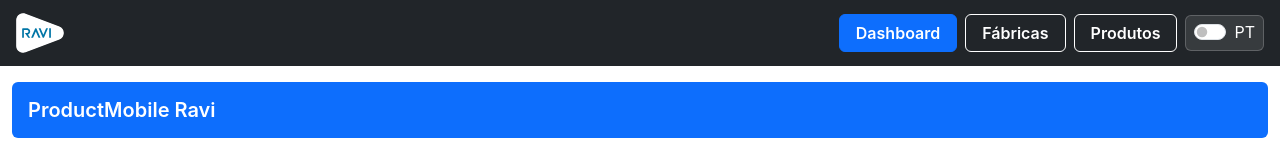
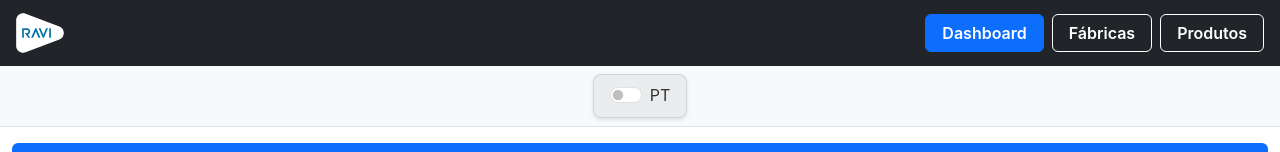
Before and after one commit to gustavo-devfull/ProdMori, a React (Create React App) app: page / in a window 1280 px wide. Shown: the top 152 px of the page. Built offline with nearby package versions, Linux system fonts and the light colour scheme; no server answers.

Commit message:
Move language toggle below header and make it available on all pages

```diff
--- a/src/App.js
+++ b/src/App.js
@@ -2,6 +2,7 @@
 import { Routes, Route } from 'react-router-dom';
 import { Container } from 'react-bootstrap';
 import AppHeader from './components/AppHeader';
+import LanguageToggle from './components/LanguageToggle';
 import ErrorBoundary from './components/ErrorBoundary';
 import Dashboard from './pages/Dashboard';
 import Factories from './pages/Factories';
@@ -13,6 +14,7 @@
     <LanguageProvider>
       <div className="min-vh-100 d-flex flex-column">
         <AppHeader />
+        <LanguageToggle />
         <Container fluid className="flex-grow-1 py-3">
           <ErrorBoundary>
             <Routes>
--- a/src/components/AppHeader.js
+++ b/src/components/AppHeader.js
@@ -88,18 +88,6 @@
         >
           {t('Produtos', '产品')}
         </Button>
-
-        {/* Language Toggle */}
-        <div className="language-toggle-container">
-          <Form.Check
-            type="switch"
-            id="language-switch"
-            label={language === 'pt' ? 'PT' : '中文'}
-            checked={language === 'zh'}
-            onChange={toggleLanguage}
-            style={{ color: 'white' }}
-          />
-        </div>
       </Nav>
     </Navbar>
   );
--- /dev/null
+++ b/src/components/LanguageToggle.js
@@ -0,0 +1,24 @@
+import React from 'react';
+import { Form } from 'react-bootstrap';
+import { useLanguage } from '../contexts/LanguageContext';
+
+const LanguageToggle = () => {
+  const { language, toggleLanguage } = useLanguage();
+
+  return (
+    <div className="d-flex justify-content-center py-2 bg-light border-bottom">
+      <div className="language-toggle-container">
+        <Form.Check
+          type="switch"
+          id="language-switch"
+          label={language === 'pt' ? 'PT' : '中文'}
+          checked={language === 'zh'}
+          onChange={toggleLanguage}
+          style={{ color: '#333' }}
+        />
+      </div>
+    </div>
+  );
+};
+
+export default LanguageToggle;
--- a/src/styles/custom.css
+++ b/src/styles/custom.css
@@ -14,9 +14,9 @@
 }
 
 #language-switch .form-check-label {
-  color: white !important;
+  color: #333 !important;
   font-size: 0.9rem;
-  font-weight: 500;
+  font-weight: 600;
   margin-left: 8px;
 }
 
@@ -27,7 +27,7 @@
 
 #language-switch .form-check-input {
   background-color: transparent;
-  border-color: white;
+  border-color: #666;
   width: 2.5rem;
   height: 1.25rem;
 }
@@ -41,14 +41,16 @@
   display: flex;
   align-items: center;
   gap: 8px;
-  padding: 4px 8px;
-  border-radius: 6px;
-  background-color: rgba(255, 255, 255, 0.1);
-  border: 1px solid rgba(255, 255, 255, 0.2);
+  padding: 8px 16px;
+  border-radius: 8px;
+  background-color: rgba(0, 0, 0, 0.05);
+  border: 1px solid rgba(0, 0, 0, 0.1);
+  box-shadow: 0 2px 4px rgba(0, 0, 0, 0.1);
 }
 
 .language-toggle-container:hover {
-  background-color: rgba(255, 255, 255, 0.15);
+  background-color: rgba(0, 0, 0, 0.08);
+  border-color: rgba(0, 0, 0, 0.15);
 }
 
 /* Responsive adjustments for mobile */
```
